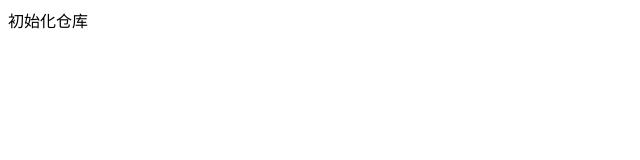
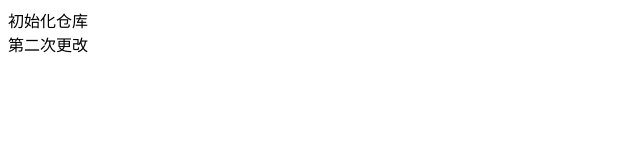
Before and after one commit to ldyzzz/day01, a plain HTML site: page index.html in a window 1280 px wide. Shown: the whole page, without its empty margins (0-640 px from the left). Drawn offline with Linux system fonts and the light colour scheme.

Commit message:
第二次更改

```diff
--- a/index.html
+++ b/index.html
@@ -7,5 +7,6 @@
 </head>
 <body>
     初始化仓库
+    <div>第二次更改</div>
 </body>
 </html>
```
